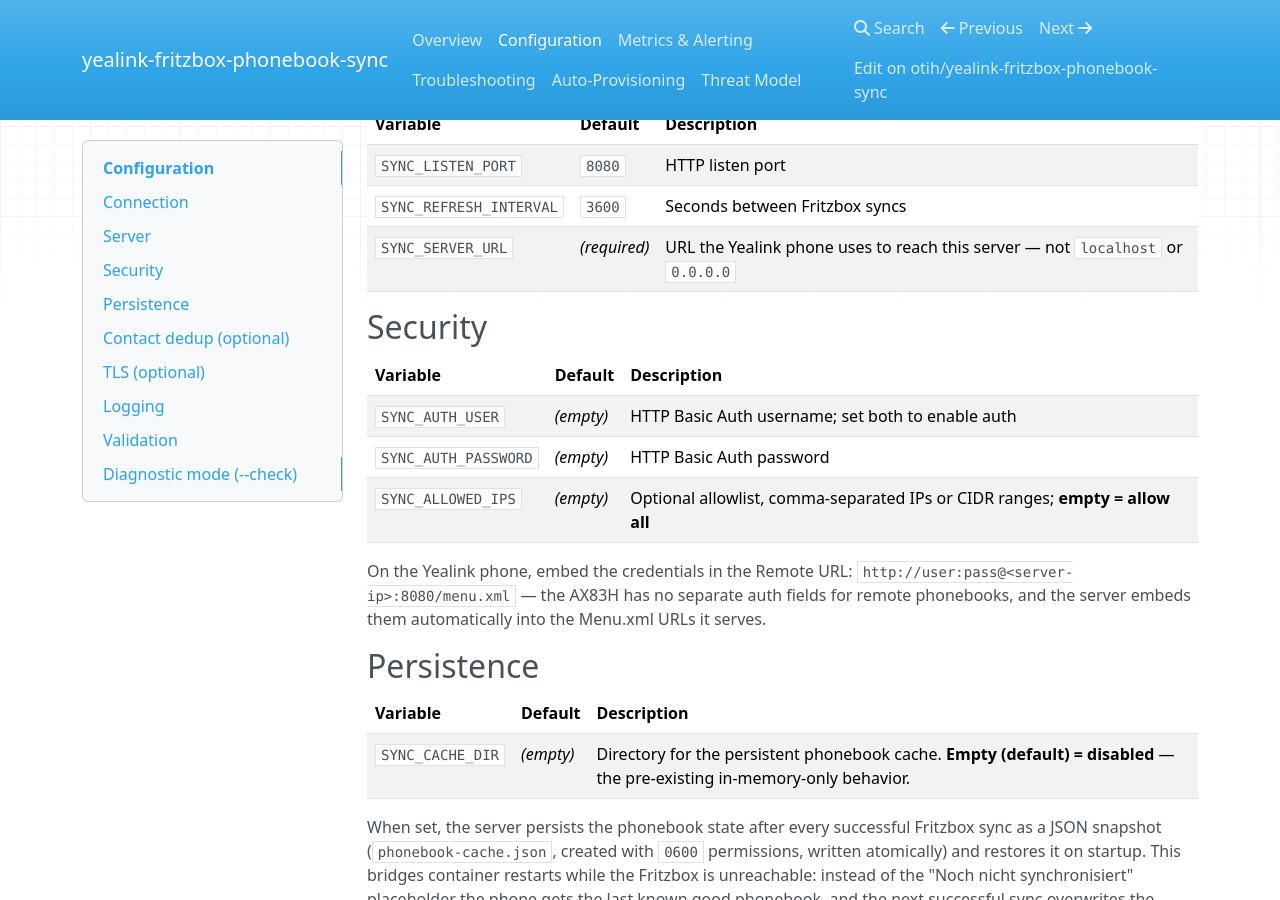
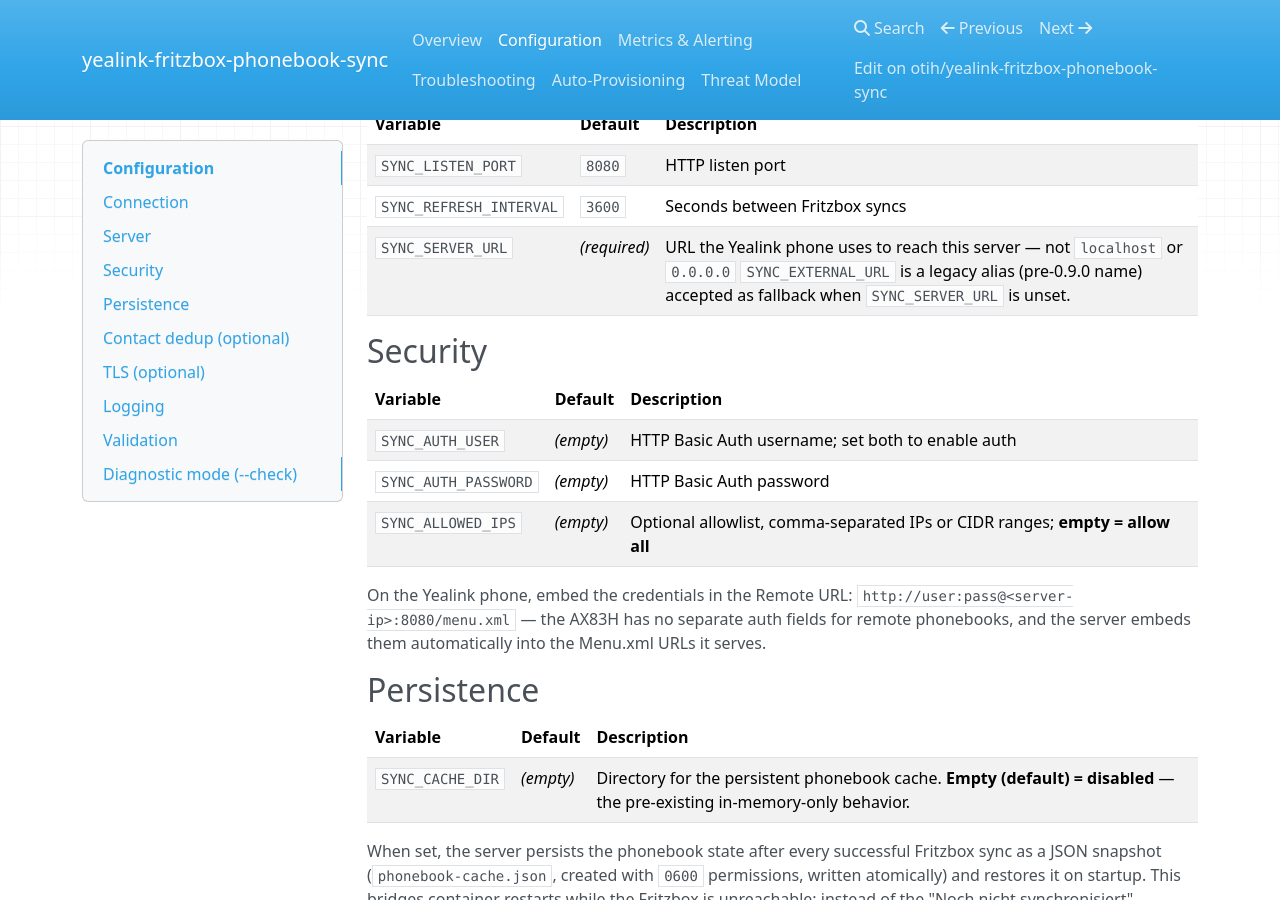
Before and after one commit to otih/yealink-fritzbox-phonebook-sync, an MkDocs documentation site: the page built from docs/configuration.md, in a window 1280 px wide and 900 px high, scrolled down 537 px. Built offline with MkDocs 1.6.1, drawn with Linux system fonts in a browser that asks for light colours; nearby versions of some CDN libraries.

Commit message:
docs: SYNC_EXTERNAL_URL — the undocumented legacy alias for SYNC_SERVER_URL
The code accepted SYNC_EXTERNAL_URL as a fallback for
SYNC_SERVER_URL since the pre-0.9.0 rename, but no doc mentioned
it. Anyone migrating an old deployment (or grepping the .env
example for the variable they remembered) hit a wall. Documented
as legacy alias in .env.example and docs/configuration.md.

```diff
--- a/docs/configuration.md
+++ b/docs/configuration.md
@@ -19,7 +19,7 @@
 |----------|---------|-------------|
 | `SYNC_LISTEN_PORT` | `8080` | HTTP listen port |
 | `SYNC_REFRESH_INTERVAL` | `3600` | Seconds between Fritzbox syncs |
-| `SYNC_SERVER_URL` | *(required)* | URL the Yealink phone uses to reach this server — not `localhost` or `0.0.0.0` |
+| `SYNC_SERVER_URL` | *(required)* | URL the Yealink phone uses to reach this server — not `localhost` or `0.0.0.0` `SYNC_EXTERNAL_URL` is a legacy alias (pre-0.9.0 name) accepted as fallback when `SYNC_SERVER_URL` is unset. |
 
 ## Security
 
```
Also changed, not shown: CHANGELOG.md (+5 -0 lines), 1 other file.
